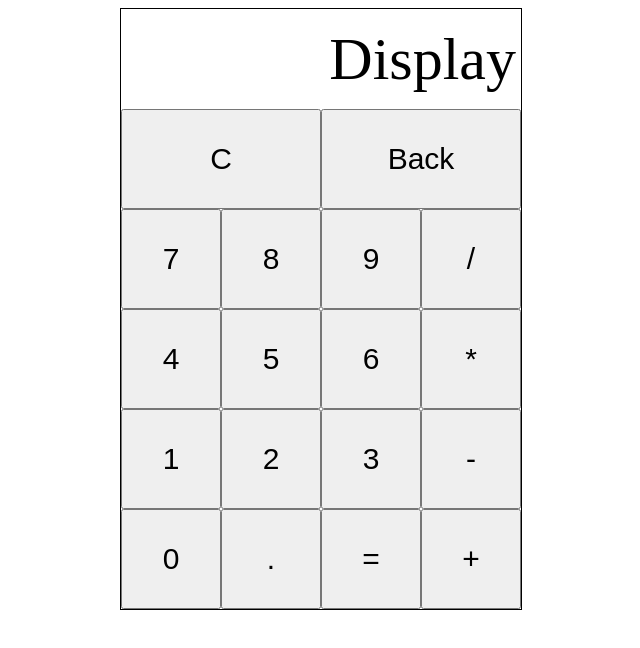
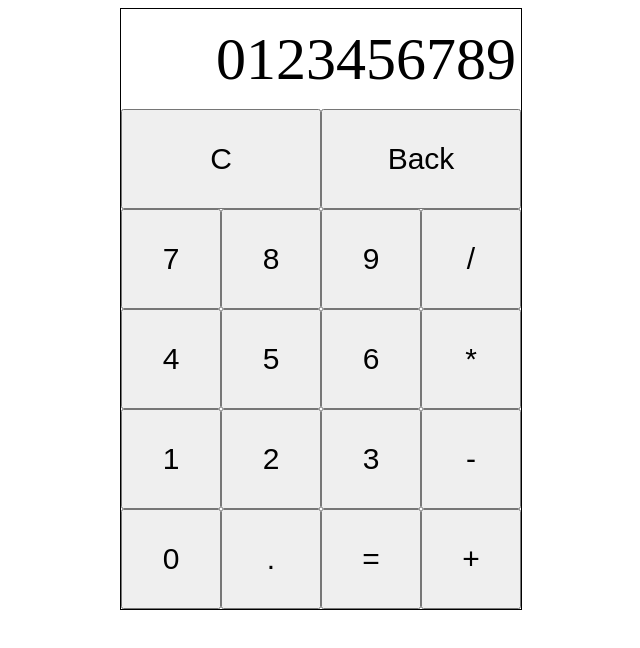
Before and after one commit to wazzupope/calculator, a plain HTML site: page index.html in a window 1280 px wide. Shown: the whole page, without its empty margins (319-959 px from the left). Drawn offline with Linux system fonts and the light colour scheme.

Commit message:
change display dummy text to numbers

```diff
--- a/index.html
+++ b/index.html
@@ -8,7 +8,7 @@
     <body>
         <main>
             <section id="display">
-                <div>Display</div>
+                <div>0123456789</div>
             </section>
             <section id="buttons">
                 <button id="dblWide">C</button>
```
